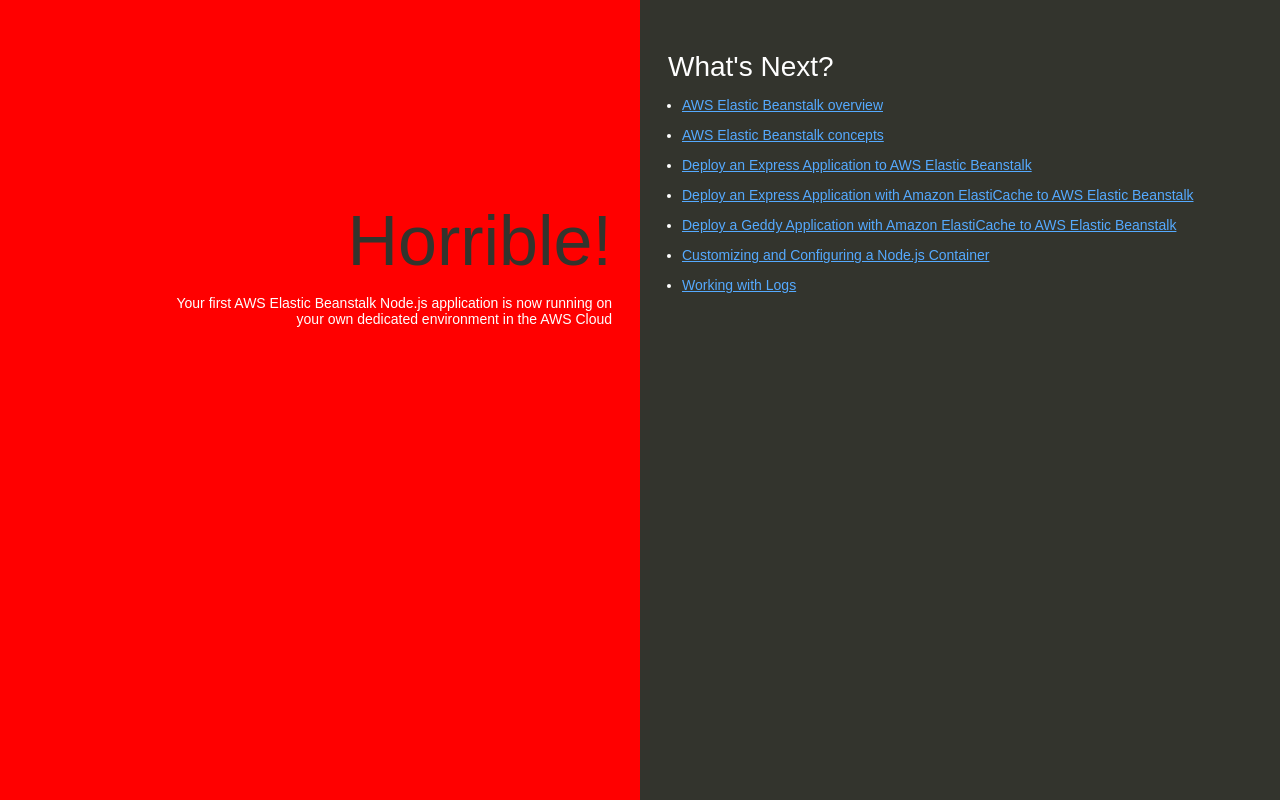
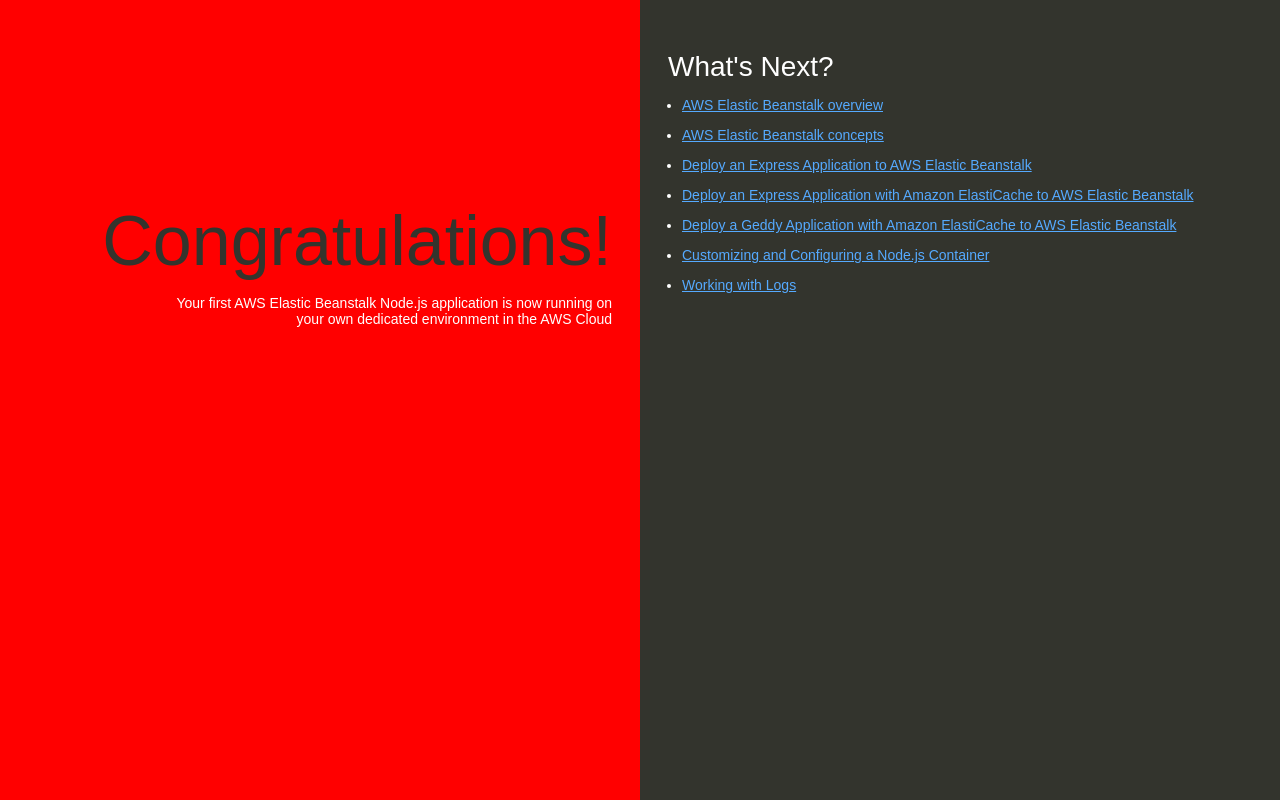
Before and after one commit to biggreenrm/aws-cicd-js-app, a website: page index.html in a window 1280 px wide. Drawn offline with Linux system fonts and the light colour scheme.

Commit message:
Update index.html
Horrible -> Congratulations

```diff
--- a/index.html
+++ b/index.html
@@ -74,7 +74,7 @@
   </head>
   <body>
     <div class="textColumn">
-      <h1>Horrible!</h1>
+      <h1>Congratulations!</h1>
       <p>Your first AWS Elastic Beanstalk Node.js application is now running on your own dedicated environment in the AWS Cloud</p>
     </div>
     <div class="linksColumn">
```
